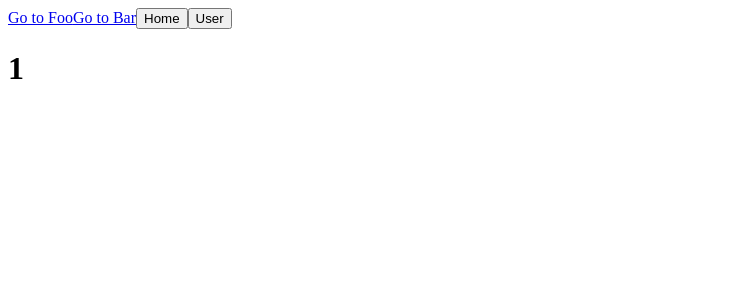
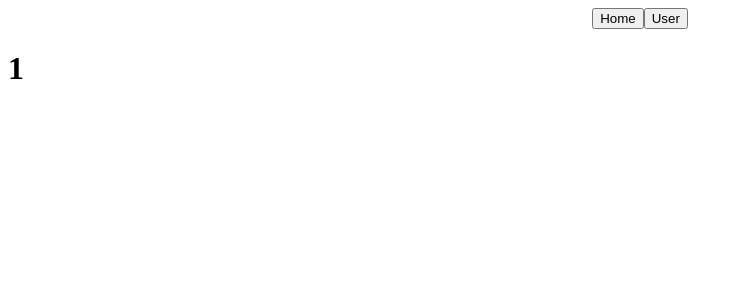
Before and after one commit to pujakesuma/pokemon-learn, a Vue app: page /user/1 in a window 1280 px wide. Shown: the top 300 px of the page, without its empty margins (0-743 px from the left). Built offline with nearby package versions, Linux system fonts and the light colour scheme.

Commit message:
Add some pseudo class

```diff
--- a/src/App.vue
+++ b/src/App.vue
@@ -1,9 +1,20 @@
 <template>
   <div id="app">
-    <router-link to="/">Go to Foo</router-link>
-    <router-link to='/user/123123'>Go to Bar</router-link>
-    <button @click="$router.push({ name: 'home'})"> Home </button>
-    <button @click="$router.push({ name: 'user', params: { user: Math.ceil(Math.random() * 10) }})"> User </button>
+    <!-- <router-link to="/">Go to Foo</router-link>
+    <router-link to='/user/123123'>Go to Bar</router-link> -->
+    <div class="button-group">
+      <button @click="$router.push({ name: 'home'})"> Home </button>
+      <button @click="$router.push({ name: 'user', params: { user: Math.ceil(Math.random() * 10) }})"> User </button>
+    </div>
     <router-view></router-view>
   </div>
 </template>
+
+<style scoped>
+
+.button-group {
+  display: flex;
+  justify-content: center;
+}
+
+</style>
--- a/src/Router/index.js
+++ b/src/Router/index.js
@@ -1,7 +1,7 @@
 import App from '../App.vue'
 import Cards from '../components/Cards.vue'
 import Home from '../pages/Home.vue'
-import User from '../components/User.vue'
+import User from '../pages/User.vue'
 import NotFound from '../pages/NotFound.vue'
 
 export { App, Cards, Home, User, NotFound };
--- a/src/components/Cards.vue
+++ b/src/components/Cards.vue
@@ -1,5 +1,5 @@
 <template>
-  <div :ref="pokemon.name">
+  <div :ref="pokemon.name" class="card">
     <img v-bind:src="showPokemonImage(pokemon.url)"/>
     <p>{{ capitalizedFirstName(pokemon.name) }}</p>
   </div>
@@ -30,4 +30,21 @@ export default Cards;
 
 <style scoped>
 
+.card {
+  border: 1px solid black;
+  border-radius: 10px;
+  margin: 0 10px 10px 10px;
+  transition: 0.2s;
+}
+
+.card:hover {
+  transform: translate(-2px);
+  box-shadow: 6px 4px 2px 0px grey;
+}
+
+.card:active {
+  transform: translate(0px);
+  box-shadow: 1px 1px 2px grey;
+}
+
 </style>
--- a/src/pages/Home.vue
+++ b/src/pages/Home.vue
@@ -1,12 +1,14 @@
 <template>
   <div id="home">
-    <input ref="start" type="text" @keyup.enter="search" />
-    <template v-if="pokemonList">
+    <!-- <input ref="start" type="text" @keyup.enter="search" /> -->
+    <div v-if="pokemonList" class="card-list">
       <template v-for="(pokemon, index) in pokemonList.results">
         <poke-cards :pokemon="pokemon" :key="index"></poke-cards>
       </template>
-    </template>
-    <button @click="goToTop">^</button>
+    </div>
+    <div>
+      <button @click="goToTop">^</button>
+    </div>
   </div>
 </template>
 
@@ -60,4 +62,10 @@ export default Home;
   text-align: center;
   margin-top: 60px;
 }
+
+.card-list {
+  display: flex;
+  justify-content: center;
+  flex-wrap: wrap;
+}
 </style>
```
Also changed, not shown: src/pages/User.vue (renamed from src/components/User.vue).
